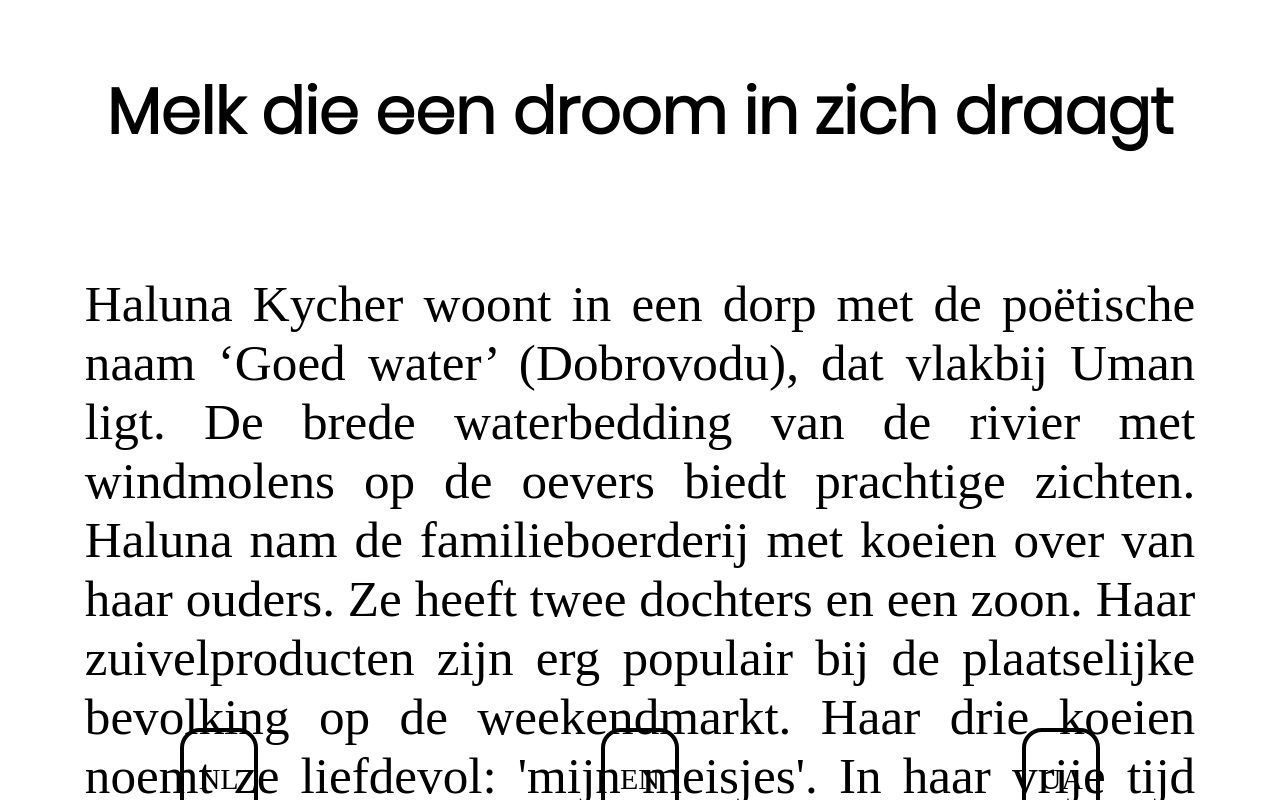
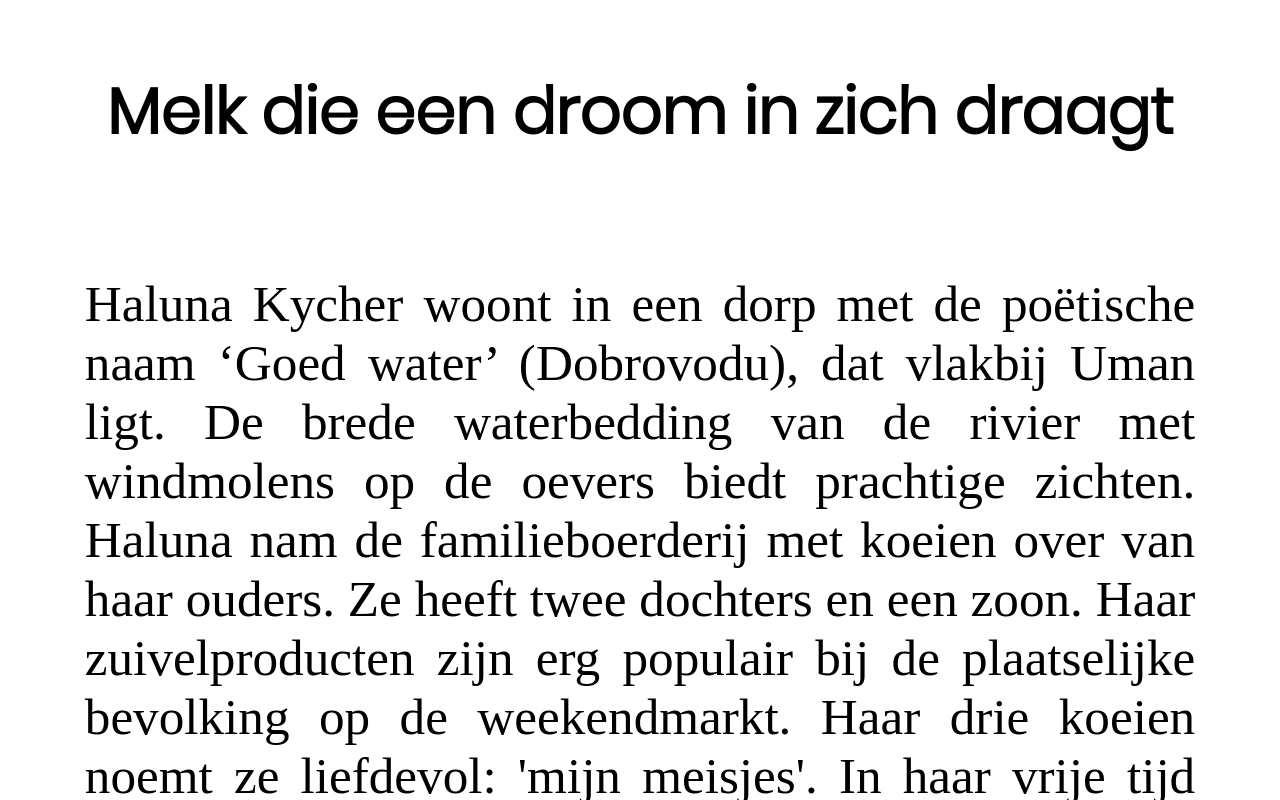
Before and after one commit to DesignMuseumGent/interface-homeland, a React (Create React App) app: page /screen2 in a window 1280 px wide. Built offline with nearby package versions, Linux system fonts and the light colour scheme.

Commit message:
full screen

```diff
--- a/src/App.css
+++ b/src/App.css
@@ -97,7 +97,7 @@ p{
     top: auto;
     bottom: auto;
     display: grid;
-    grid-template-rows: 90vh 10vh;
+    grid-template-rows: 7fr 1fr;
 }
 
 /*EMBLA*/
```
